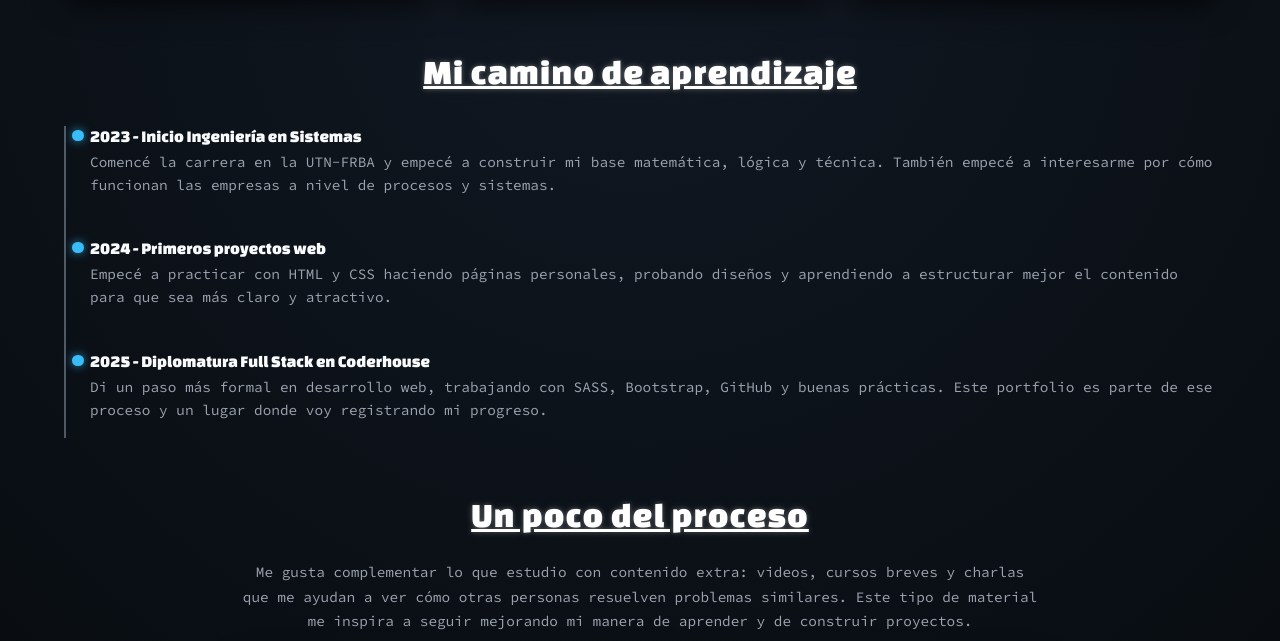
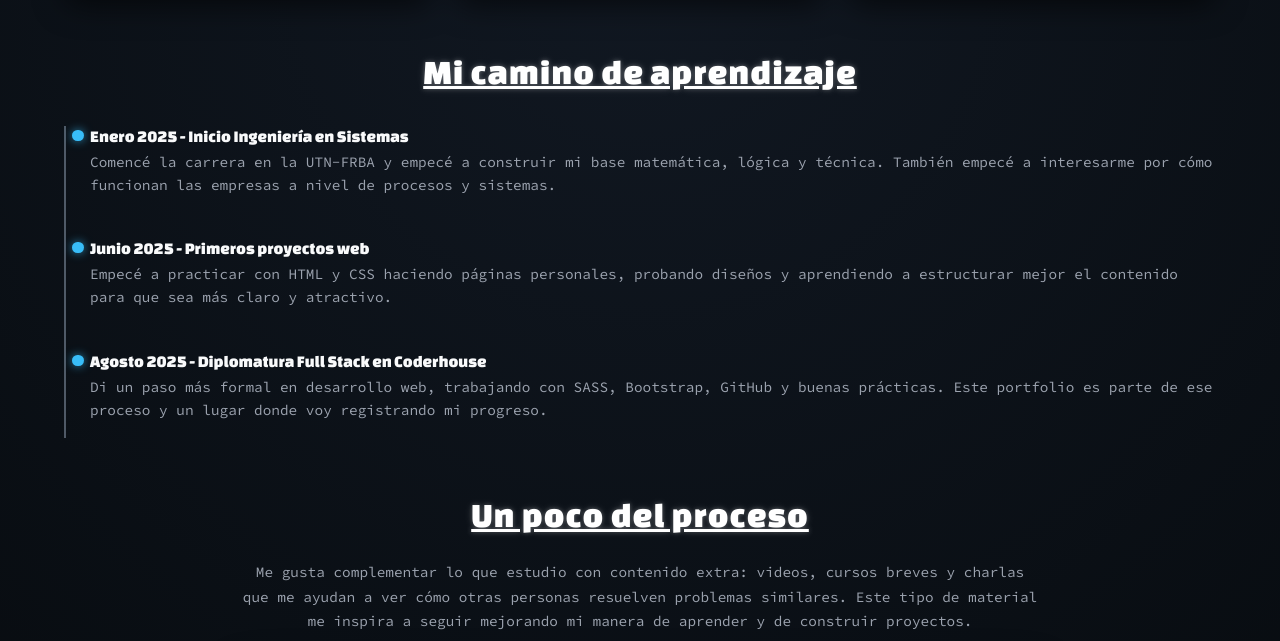
Before and after one commit to LucasIsCodingHard/Proyecto-DesarrolloWeb, a website: page paginas/estudios.html in a window 1280 px wide. Shown: the part 1480-2121 px from the top of the page. Drawn offline with nearby package versions, Linux system fonts and the light colour scheme.

Commit message:
Update timeline dates in estudios.html

```diff
--- a/paginas/estudios.html
+++ b/paginas/estudios.html
@@ -142,7 +142,7 @@
         <div class="timeline-item">
           <span class="timeline-dot"></span>
           <div class="timeline-content">
-            <h3>2023 - Inicio Ingeniería en Sistemas</h3>
+            <h3>Enero 2025 - Inicio Ingeniería en Sistemas</h3>
             <p>
               Comencé la carrera en la UTN-FRBA y empecé a construir mi base
               matemática, lógica y técnica. También empecé a interesarme por
@@ -154,7 +154,7 @@
         <div class="timeline-item">
           <span class="timeline-dot"></span>
           <div class="timeline-content">
-            <h3>2024 - Primeros proyectos web</h3>
+            <h3>Junio 2025 - Primeros proyectos web</h3>
             <p>
               Empecé a practicar con HTML y CSS haciendo páginas personales,
               probando diseños y aprendiendo a estructurar mejor el contenido
@@ -166,7 +166,7 @@
         <div class="timeline-item">
           <span class="timeline-dot"></span>
           <div class="timeline-content">
-            <h3>2025 - Diplomatura Full Stack en Coderhouse</h3>
+            <h3>Agosto 2025 - Diplomatura Full Stack en Coderhouse</h3>
             <p>
               Di un paso más formal en desarrollo web, trabajando con SASS,
               Bootstrap, GitHub y buenas prácticas. Este portfolio es parte
```
